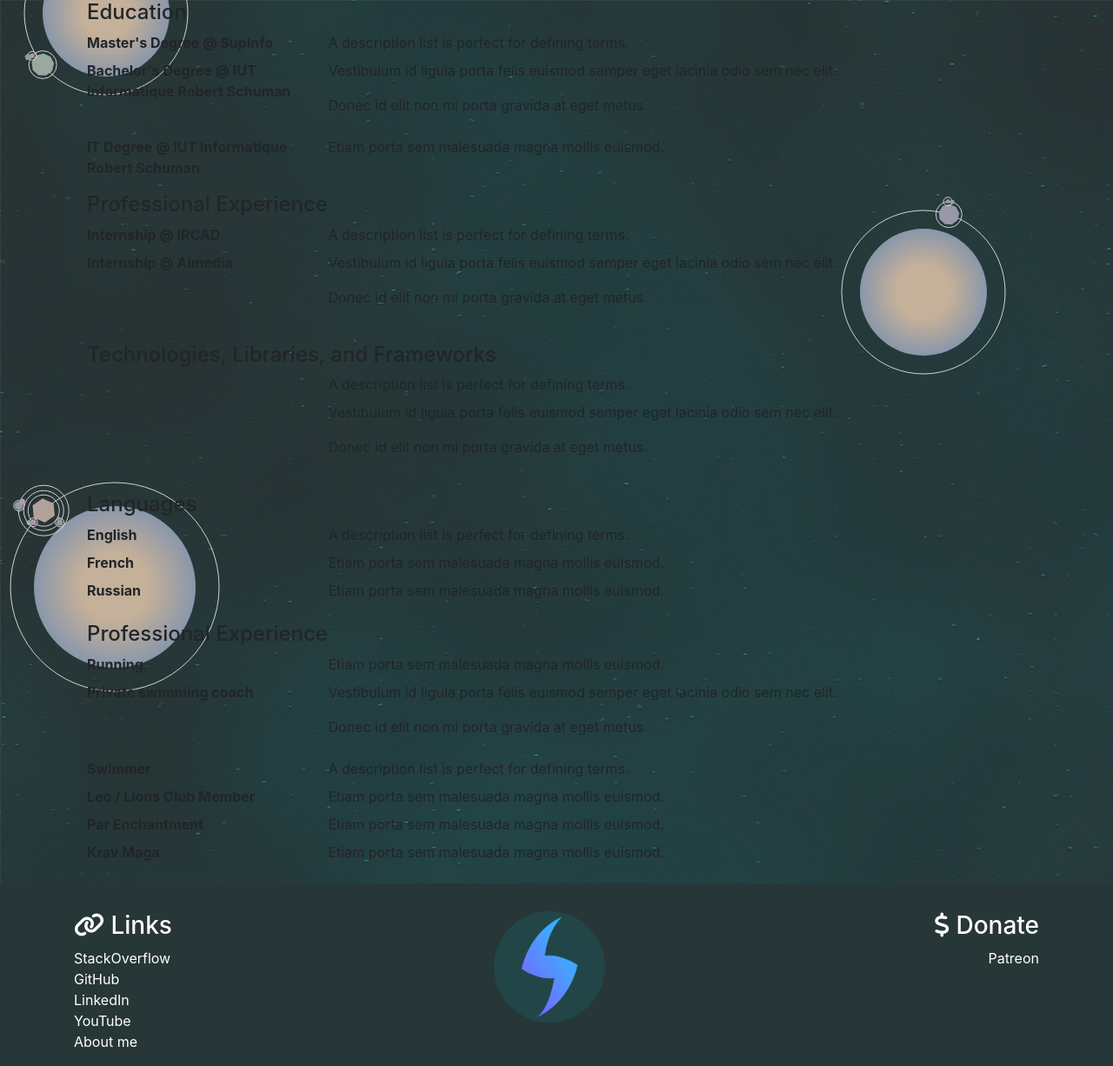
After one commit to OpenSparkSoft/SparkSoft, a Symfony app: template templates/main/aboutme.html.twig in a window 1280 px wide. The commit adds this page. Shown: the whole page at 87% size. Run offline with Twig, Linux system fonts and the light colour scheme; the template is opened without the code that fills it, so the values that code supplies are empty; some libraries are stand-ins or nearby versions.

Commit message:
working on about me

```diff
--- a/config/routes.yaml
+++ b/config/routes.yaml
@@ -6,3 +6,6 @@
 main_index:
     path: /
     controller: App\Controller\MainController::index
+about_me:
+    path: /aboutme
+    controller: App\Controller\MainController::aboutme
--- a/private/src/services/game.service.ts
+++ b/private/src/services/game.service.ts
@@ -119,7 +119,7 @@ export class GameService {
 
         let polygon = new Polygon(
             point,
-            GetRandomArbitrary(orbit.radius*.2),
+            GetRandomArbitrary(orbit.radius*.2, 5),
             GetRandomPlanetColor(),
             GetRandomArbitrary(0.1, 0, false),
             GetRandomArbitrary(2,0) == 0 ? Direction.ClockWise : Direction.CounterClockwise
--- /dev/null
+++ b/public/css/base.css
@@ -0,0 +1,14 @@
+#canvas {
+    position: absolute;
+    left: 0;
+    top: 0;
+    z-index: -1;
+}
+
+#cover {
+    position: absolute;
+    left: 0;
+    top: 0;
+    z-index: 99;
+    background-color: white;
+}
--- a/public/js/dist/polygon.sparksoft.js
+++ b/public/js/dist/polygon.sparksoft.js
@@ -350,7 +350,7 @@ var GameService = /** @class */ (function () {
         var initAngle = util_service_1.GetRandomArbitrary(2 * Math.PI);
         var orbit = new orbit_entity_1.Orbit(system.point, radius, initAngle, util_service_1.GetRandomArbitrary(2, 0) == 0 ? direction_enum_1.Direction.ClockWise : direction_enum_1.Direction.CounterClockwise, util_service_1.GetRandomArbitrary(100) / 10000);
         var point = new point_entity_1.Point((orbit.radius) * Math.cos(util_service_1.GetRandomArbitrary(orbit.angle)), (orbit.radius) * Math.sin(util_service_1.GetRandomArbitrary(orbit.angle)));
-        var polygon = new polygon_entity_1.Polygon(point, util_service_1.GetRandomArbitrary(orbit.radius * .2), util_service_1.GetRandomPlanetColor(), util_service_1.GetRandomArbitrary(0.1, 0, false), util_service_1.GetRandomArbitrary(2, 0) == 0 ? direction_enum_1.Direction.ClockWise : direction_enum_1.Direction.CounterClockwise);
+        var polygon = new polygon_entity_1.Polygon(point, util_service_1.GetRandomArbitrary(orbit.radius * .2, 5), util_service_1.GetRandomPlanetColor(), util_service_1.GetRandomArbitrary(0.1, 0, false), util_service_1.GetRandomArbitrary(2, 0) == 0 ? direction_enum_1.Direction.ClockWise : direction_enum_1.Direction.CounterClockwise);
         this.populateWithAngles(polygon);
         polygon.orbit = orbit;
         system.planets.push(polygon);
--- a/src/Controller/MainController.php
+++ b/src/Controller/MainController.php
@@ -14,4 +14,8 @@ class MainController extends Controller
     public function index(){
         return $this->render('main/index.html.twig');
     }
+
+    public function aboutme(){
+        return $this->render('main/aboutme.html.twig');
+    }
 }
--- a/templates/base.html.twig
+++ b/templates/base.html.twig
@@ -37,6 +37,7 @@
     <script src="https://use.fontawesome.com/9ea096b5ef.js"></script>
     <link rel="stylesheet" href="https://maxcdn.bootstrapcdn.com/bootstrap/4.0.0-beta.2/css/bootstrap.min.css" integrity="sha384-PsH8R72JQ3SOdhVi3uxftmaW6Vc51MKb0q5P2rRUpPvrszuE4W1povHYgTpBfshb" crossorigin="anonymous">
 
+    <link rel="stylesheet" href="{{ asset('css/base.css') }}" />
     <link rel="stylesheet" href="{{ asset('css/footer.css') }}" />
     <link rel="stylesheet" href="{{ asset('css/loading.html.css') }}" />
     {% block stylesheets %}{% endblock %}
@@ -62,11 +63,13 @@
 <div id="mainContent" class="container" style="display: none;">
     {% block body %}{% endblock %}
 </div>
+<canvas id="canvas"></canvas>
 {% include 'partials/footer.html.twig' %}
 
 <script src="https://ajax.googleapis.com/ajax/libs/jquery/3.2.1/jquery.min.js"></script>
 <script src="https://cdnjs.cloudflare.com/ajax/libs/popper.js/1.12.3/umd/popper.min.js" integrity="sha384-vFJXuSJphROIrBnz7yo7oB41mKfc8JzQZiCq4NCceLEaO4IHwicKwpJf9c9IpFgh" crossorigin="anonymous"></script>
 <script src="https://maxcdn.bootstrapcdn.com/bootstrap/4.0.0-beta.2/js/bootstrap.min.js" integrity="sha384-alpBpkh1PFOepccYVYDB4do5UnbKysX5WZXm3XxPqe5iKTfUKjNkCk9SaVuEZflJ" crossorigin="anonymous"></script>
+<script src="{{ asset('js/dist/polygon.sparksoft.js') }}"></script>
 {% block javascripts %}{% endblock %}
 <script>
 
@@ -115,6 +118,12 @@
     })();
 
 
+    //Initiating library.
+    new SparkSoft("canvas");
+
+    $(document).ready(function () {
+        $('[data-toggle="popover"]').popover({ trigger: 'hover' });
+    });
 
 
 </script>
--- /dev/null
+++ b/templates/main/aboutme.html.twig
@@ -0,0 +1,94 @@
+{% extends 'base.html.twig' %}
+
+{% block stylesheets %}
+{% endblock %}
+
+{% block body %}
+    <div class="container">
+         <section id="education">
+             <h4>Education</h4>
+             <dl class="row">
+                 <dt class="col-sm-3">Master's Degree @ SupInfo</dt>
+                 <dd class="col-sm-9">A description list is perfect for defining terms.</dd>
+
+                 <dt class="col-sm-3">Bachelor's Degree @ IUT Informatique Robert Schuman</dt>
+                 <dd class="col-sm-9">
+                     <p>Vestibulum id ligula porta felis euismod semper eget lacinia odio sem nec elit.</p>
+                     <p>Donec id elit non mi porta gravida at eget metus.</p>
+                 </dd>
+
+                 <dt class="col-sm-3">IT Degree @ IUT Informatique Robert Schuman</dt>
+                 <dd class="col-sm-9">Etiam porta sem malesuada magna mollis euismod.</dd>
+             </dl>
+         </section>
+        <section id="profession_experience">
+            <h4>Professional Experience</h4>
+            <dl class="row">
+                <dt class="col-sm-3">Internship @ IRCAD</dt>
+                <dd class="col-sm-9">A description list is perfect for defining terms.</dd>
+
+                <dt class="col-sm-3">Internship @ Almedia</dt>
+                <dd class="col-sm-9">
+                    <p>Vestibulum id ligula porta felis euismod semper eget lacinia odio sem nec elit.</p>
+                    <p>Donec id elit non mi porta gravida at eget metus.</p>
+                </dd>
+            </dl>
+        </section>
+        <section id="profession_experience">
+            <h4>Technologies, Libraries, and Frameworks</h4>
+            <dl class="row">
+                <dt class="col-sm-3"></dt>
+                <dd class="col-sm-9">A description list is perfect for defining terms.</dd>
+
+                <dt class="col-sm-3"></dt>
+                <dd class="col-sm-9">
+                    <p>Vestibulum id ligula porta felis euismod semper eget lacinia odio sem nec elit.</p>
+                    <p>Donec id elit non mi porta gravida at eget metus.</p>
+                </dd>
+            </dl>
+        </section>
+        <section id="languages">
+            <h4>Languages</h4>
+            <dl class="row">
+                <dt class="col-sm-3">English</dt>
+                <dd class="col-sm-9">A description list is perfect for defining terms.</dd>
+
+                <dt class="col-sm-3">French</dt>
+                <dd class="col-sm-9">Etiam porta sem malesuada magna mollis euismod.</dd>
+
+                <dt class="col-sm-3">Russian</dt>
+                <dd class="col-sm-9">Etiam porta sem malesuada magna mollis euismod.</dd>
+
+            </dl>
+        </section>
+        <section id="interests">
+            <h4>Professional Experience</h4>
+            <dl class="row">
+
+                <dt class="col-sm-3">Running</dt>
+                <dd class="col-sm-9">Etiam porta sem malesuada magna mollis euismod.</dd>
+
+
+
+                <dt class="col-sm-3">Private swimming coach</dt>
+                <dd class="col-sm-9">
+                    <p>Vestibulum id ligula porta felis euismod semper eget lacinia odio sem nec elit.</p>
+                    <p>Donec id elit non mi porta gravida at eget metus.</p>
+                </dd>
+
+                <dt class="col-sm-3">Swimmer</dt>
+                <dd class="col-sm-9">A description list is perfect for defining terms.</dd>
+
+                <dt class="col-sm-3">Leo / Lions Club Member</dt>
+                <dd class="col-sm-9">Etiam porta sem malesuada magna mollis euismod.</dd>
+
+                <dt class="col-sm-3">Par Enchantment</dt>
+                <dd class="col-sm-9">Etiam porta sem malesuada magna mollis euismod.</dd>
+
+                <dt class="col-sm-3">Krav Maga</dt>
+                <dd class="col-sm-9">Etiam porta sem malesuada magna mollis euismod.</dd>
+
+            </dl>
+        </section>
+    </div>
+{% endblock %}
--- a/templates/partials/footer.html.twig
+++ b/templates/partials/footer.html.twig
@@ -15,13 +15,14 @@
                         <li><a target="_blank" href="https://github.com/rugdealer">GitHub</a></li>
                         <li><a target="_blank" href="https://www.linkedin.com/in/kevin-faulhaber">LinkedIn</a></li>
                         <li><a target="_blank" href="https://www.youtube.com/channel/UC4pNJwMuQNZPt3h2P9uKJZw">YouTube</a></li>
+                        <li><a href="{{ path('about_me') }}">About me</a></li>
                     </ul>
                 </div>
                 <div class="col-sm text-center">
-                    <img  width="128" height="128" class="mr-3" src="{{ asset('images/sparklogo.png') }}" alt="Generic placeholder image"/>
-                </div>
+                    <a href="{{ path('main_index') }}"><img  width="128" height="128" class="mr-3" src="{{ asset('images/sparklogo.png') }}" alt="Generic placeholder image"/>
+                    </a> </div>
                 <div class="col-sm text-right">
-                    <h3><i class="fa fa-usd" aria-hidden="true"></i> Donate!</h3>
+                    <h3><i class="fa fa-usd" aria-hidden="true"></i> Donate</h3>
                     <ul class="list-unstyled">
                         <li><a target="_blank" href="https://www.patreon.com/sparksoft">Patreon</a></li>
                     </ul>
```
Also changed, not shown: public/css/index.html.css (+1 -15 lines), templates/main/content.index.html.twig (+7 -5 lines), templates/main/index.html.twig (+0 -15 lines), public/js/dist/polygon.sparksoft.min.js, 1 other file.
